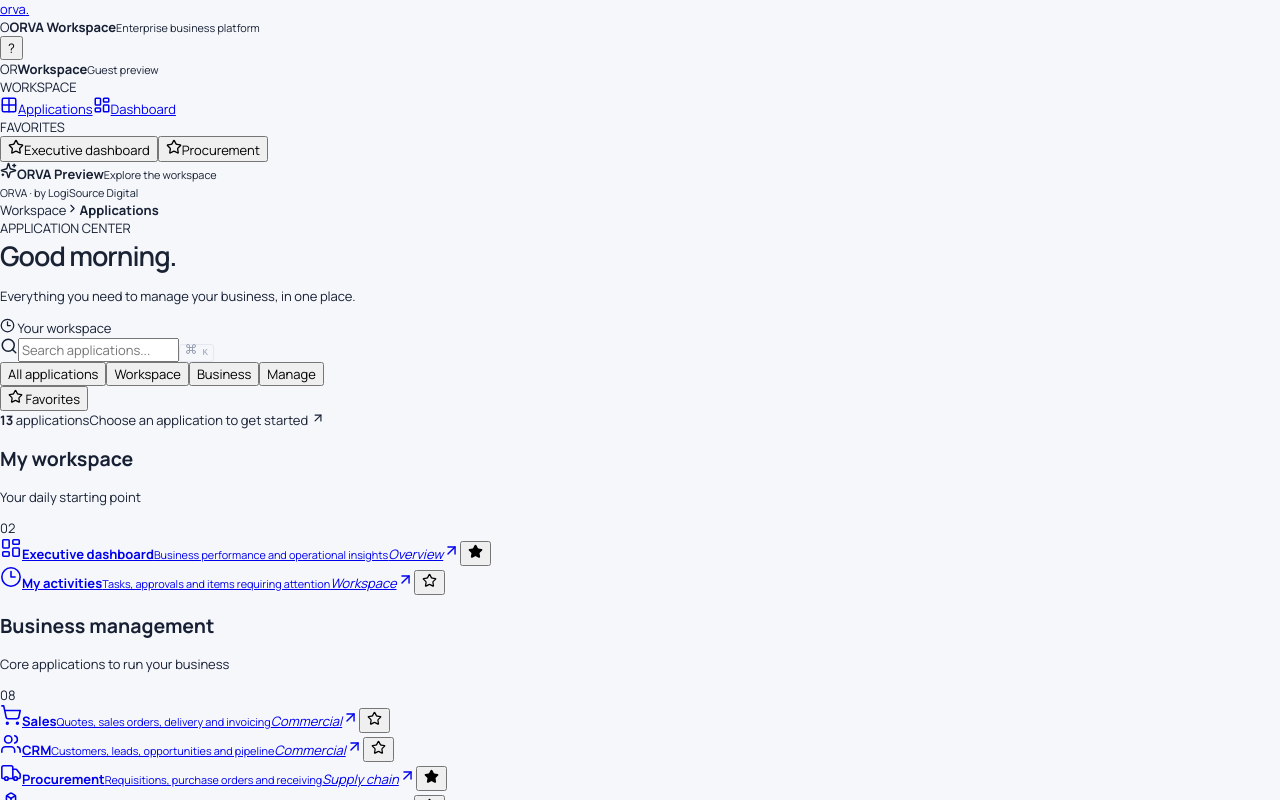
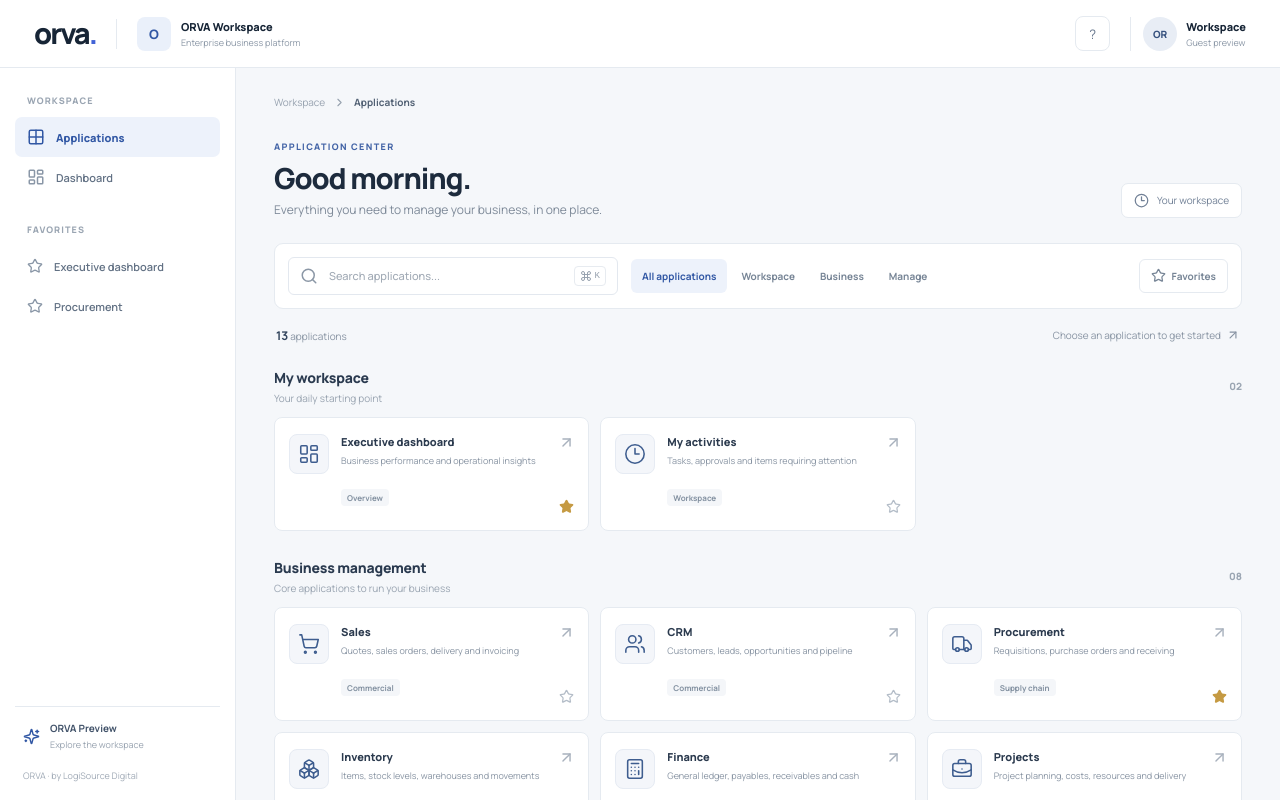
Before and after one commit to fbrhrdynt/orva_project, a Next.js app in the folder apps/web/: page / in a window 1280 px wide. Shown: the top 800 px of the page. Built offline with nearby package versions, Linux system fonts and the light colour scheme; no server answers.

Commit message:
Load new ORVA UI without legacy global navigation

```diff
--- a/apps/web/src/app/layout.tsx
+++ b/apps/web/src/app/layout.tsx
@@ -2,7 +2,7 @@ import type { Metadata } from "next";
 import "@fontsource-variable/manrope";
 import "./globals.css";
 import "./ux-polish.css";
-import WorkspaceNavigation from "@/components/workspace-navigation";
+import "./orva-redesign.css";
 
 export const metadata: Metadata = {
   title: "orva. | Enterprise Business Platform",
@@ -14,7 +14,7 @@ export const metadata: Metadata = {
 export default function RootLayout({ children }: Readonly<{ children: React.ReactNode }>) {
   return (
     <html lang="en">
-      <body><WorkspaceNavigation />{children}</body>
+      <body>{children}</body>
     </html>
   );
 }
```
